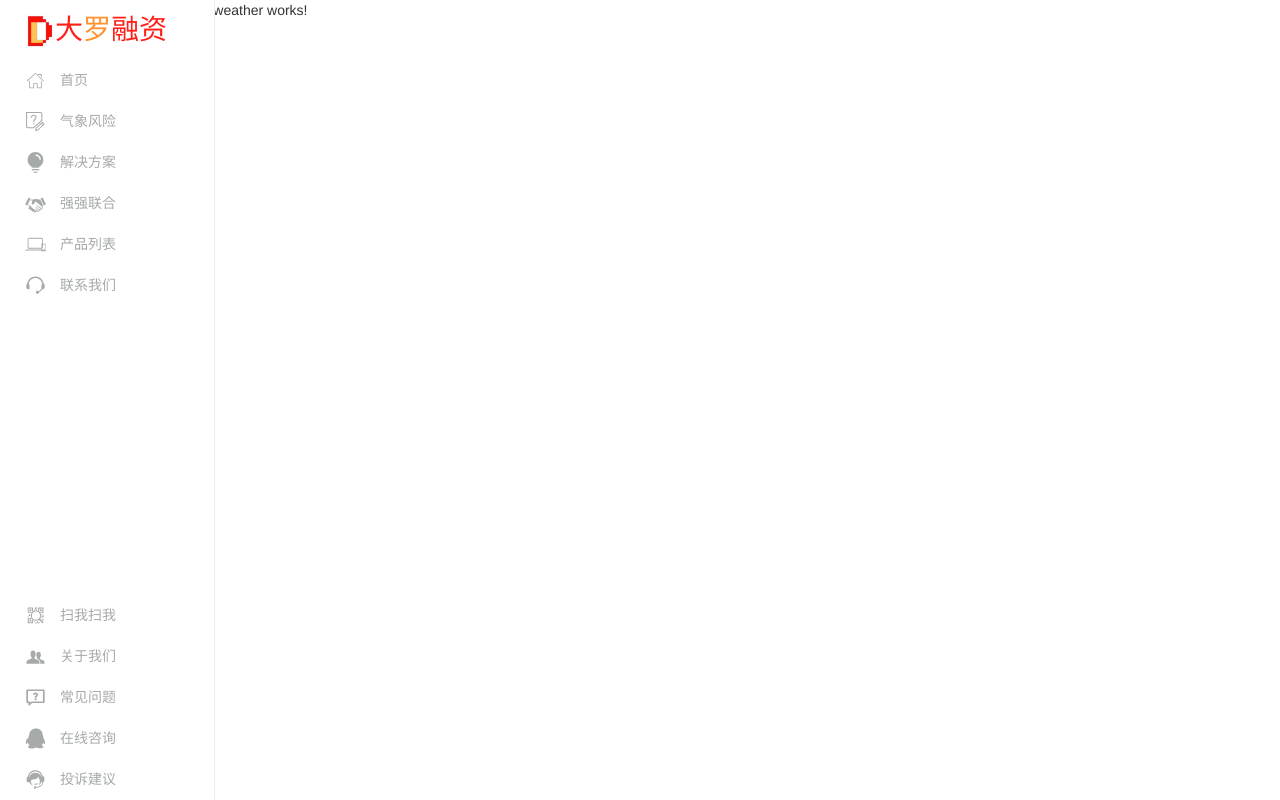
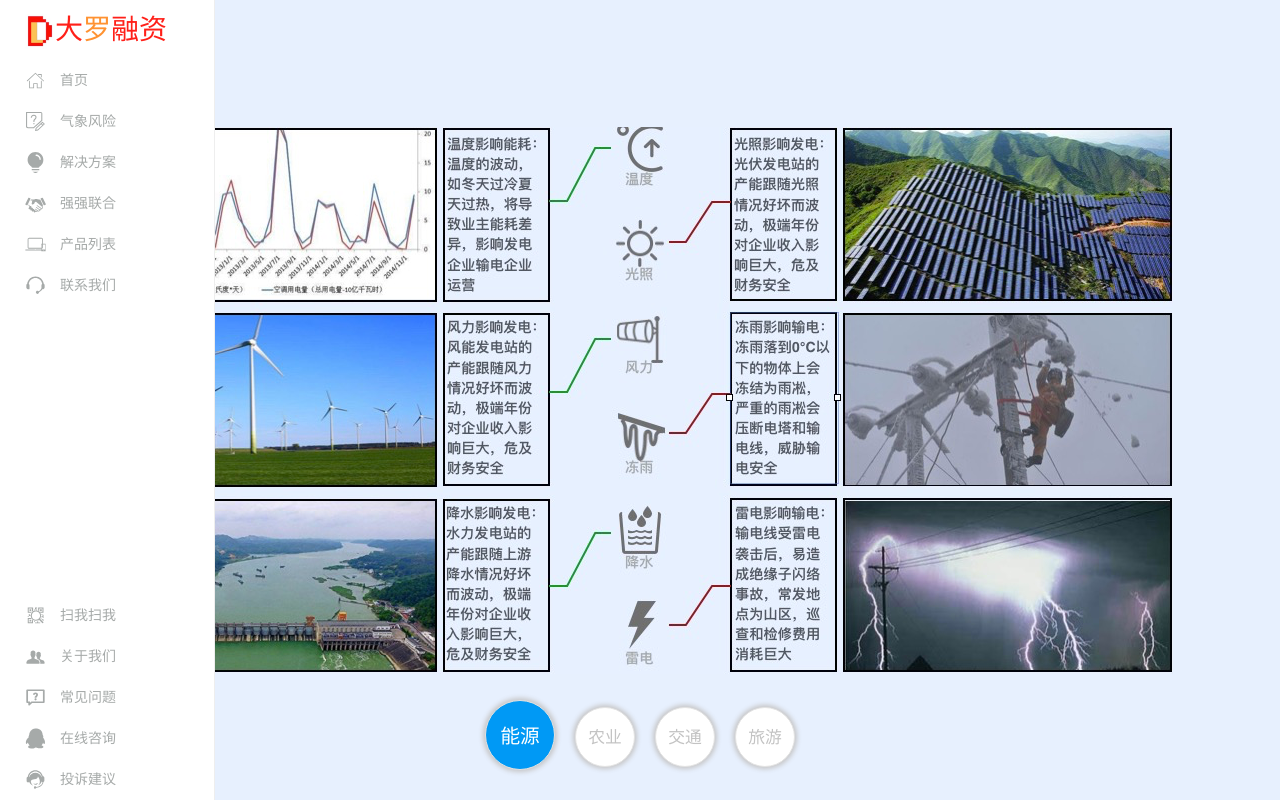
Before and after one commit to fuchao2012/daluo-official, an Angular app: page /weather in a window 1280 px wide. Built offline with nearby package versions, Linux system fonts and the light colour scheme.

Commit message:
ADD: 完成气象风险

```diff
--- a/src/app/app.component.html
+++ b/src/app/app.component.html
@@ -3,7 +3,7 @@
         <div class="sidebar">
             <app-nav></app-nav>
         </div>
-        <div class="col-sm-9 col-sm-offset-3 col-md-10 col-md-offset-2 p0">
+        <div class="main p0">
             <router-outlet></router-outlet>
         </div>
     </div>
--- a/src/app/home/home.component.css
+++ b/src/app/home/home.component.css
@@ -1,17 +1,3 @@
-.main {
-    background-color: #E7F0FE;
-    position: fixed;
-    top: 0;
-    bottom: 0;
-    right: 0;
-    left: 0;
-    width: 100%;
-    display: flex;
-    align-items: center;
-    justify-content: center;
-    flex-direction: column;
-}
-
 .icon-huojian {
     width: 120px;
     height: 120px;
--- a/src/app/weather/weather.component.css
+++ b/src/app/weather/weather.component.css
@@ -0,0 +1,39 @@
+.custom-indicators {
+    position: absolute;
+    bottom: 10px;
+    left: 50%;
+    z-index: 15;
+    width: 60%;
+    padding-left: 0;
+    margin-left: -30%;
+    text-align: center;
+    list-style: none;
+}
+
+.custom-indicators li {
+    display: inline-block;
+    width: 60px;
+    height: 60px;
+    margin: 10px;
+    cursor: pointer;
+    background-color: #fff;
+    border: 1px solid #E3E3E3;
+    color: #C3C3C3;
+    border-radius: 100%;
+    line-height: 60px;
+    text-align: center;
+    text-indent: 0;
+    font-size: 1.2em;
+    box-shadow: 0px 0px 5px 2px #c5c4c4;
+}
+
+.custom-indicators li.active,
+.custom-indicators li:hover {
+    width: 70px;
+    height: 70px;
+    line-height: 70px;
+    background-color: #0099F5;
+    border: 1px solid #E3E3E3;
+    color: #fff;
+    font-size: 1.4em;
+}
--- a/src/app/weather/weather.component.html
+++ b/src/app/weather/weather.component.html
@@ -1,3 +1,14 @@
-<p>
-  weather works!
-</p>
+<div class="carousel slide">
+    <div class="carousel-inner" role="listbox" style="margin:0 auto;">
+        <div class="item" [class.active]="img.active" *ngFor="let img of weatherPics">
+            <img [src]="img.src" [alt]="img.alt">
+        </div>
+    </div>
+</div>
+
+<!-- Indicators -->
+<ul class="carousel-indicators custom-indicators">
+    <li *ngFor="let img of weatherPics" [class.active]="img.active" (click)="active(img)">
+        <span>{{img.alt}}</span>
+    </li>
+</ul>
--- a/src/app/weather/weather.component.ts
+++ b/src/app/weather/weather.component.ts
@@ -6,10 +6,18 @@ import { Component, OnInit } from '@angular/core';
   styleUrls: ['./weather.component.css']
 })
 export class WeatherComponent implements OnInit {
-
+  weatherPics = []
   constructor() { }
 
   ngOnInit() {
+    this.weatherPics = [
+      { src: "../../assets/images/weather1.png", alt: "能源", active: true },
+      { src: "../../assets/images/weather2.png", alt: "农业", active: false },
+      { src: "../../assets/images/weather3.png", alt: "交通", active: false },
+      { src: "../../assets/images/weather4.png", alt: "旅游", active: false },
+    ]
   }
-
+  active(img){
+    this.weatherPics.filter((image)=>image.alt===img.alt ? image.active = true :image.active = false );
+  }
 }
--- a/src/styles.css
+++ b/src/styles.css
@@ -7,6 +7,13 @@
  * http://iconfont.cn/help/detail?spm=a313x.7781069.1998910419.d8cf4382a.6a67b64foYIpEX&helptype=code
  */
 
+* {
+    -webkit-transition: 0.2s;
+    -moz-transition: 0.2s;
+    -o-transition: 0.2s;
+    transition: 0.2s;
+}
+
 .icon {
     width: 1.5em;
     height: 1.5em;
@@ -14,6 +21,20 @@
     fill: currentColor;
     overflow: hidden;
     margin-right: 10px;
+}
+
+.main {
+    background-color: #E7F0FE;
+    position: fixed;
+    top: 0;
+    bottom: 0;
+    right: 0;
+    left: 0;
+    width: 100%;
+    display: flex;
+    align-items: center;
+    justify-content: center;
+    flex-direction: column;
 }
 
 .sidebar {
```
